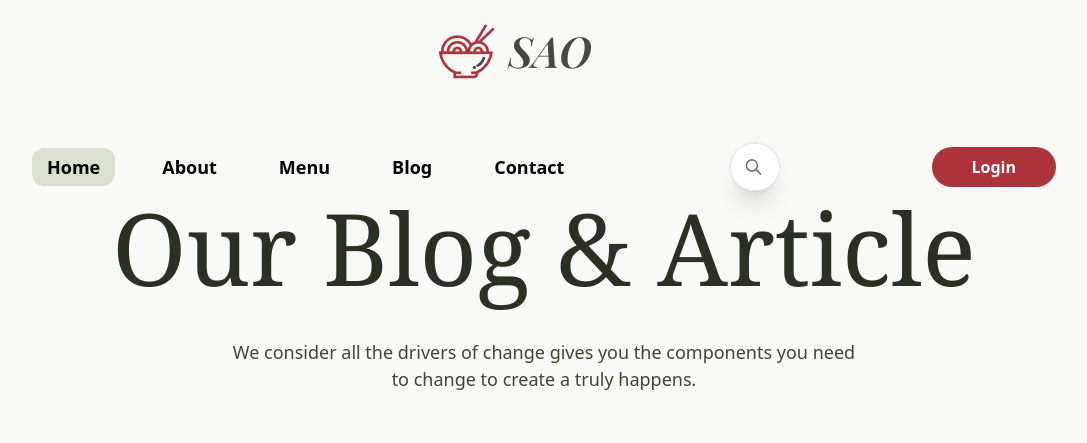
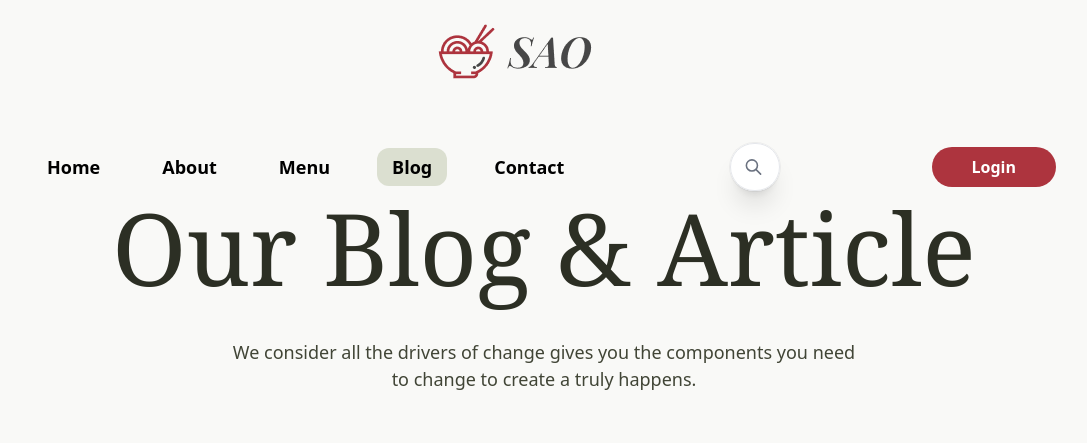
Before and after one commit to Krunia101/Project-Sao, a website: page blog.html in a window 1280 px wide. Shown: the top 443 px of the page, without its empty margins (96-1183 px from the left). Drawn offline with nearby package versions, Linux system fonts and the light colour scheme.

Commit message:
Update blog.html

```diff
--- a/blog.html
+++ b/blog.html
@@ -21,7 +21,7 @@
         class="hidden md:flex flex-col-reverse md:flex-row justify-between basis-auto grow items-start md:items-center gap-5">
         <nav>
           <ul class="flex gap-8 flex-col md:flex-row ">
-            <li class="bg-[#DBDFD0] transition delay-130 duration-300 ease-in-out rounded-xl px-[15px] py-[5px]"><a
+            <li class="hover:bg-[#DBDFD0] transition delay-130 duration-300 ease-in-out rounded-xl px-[15px] py-[5px]"><a
                 href="index.html" class="text-lg font-bold text-grey-600">Home</a></li>
             <li class="hover:bg-[#DBDFD0] transition delay-130 duration-300 ease-in-out rounded-xl px-[15px] py-[5px]">
               <a href="article.html" class="text-lg font-bold text-grey-600">About</a>
@@ -29,7 +29,7 @@
             <li class="hover:bg-[#DBDFD0] transition delay-130 duration-300 ease-in-out rounded-xl px-[15px] py-[5px]">
               <a href="menu.html" class="text-lg font-bold text-grey-600 ">Menu</a>
             </li>
-            <li class="hover:bg-[#DBDFD0] transition delay-130 duration-300 ease-in-out rounded-xl px-[15px] py-[5px]">
+            <li class="bg-[#DBDFD0] transition delay-130 duration-300 ease-in-out rounded-xl px-[15px] py-[5px]">
               <a href="blog.html" class="text-lg font-bold text-grey-600 ">Blog</a>
             </li>
             <li class="hover:bg-[#DBDFD0] transition delay-130 duration-300 ease-in-out rounded-xl px-[15px] py-[5px]">
```
